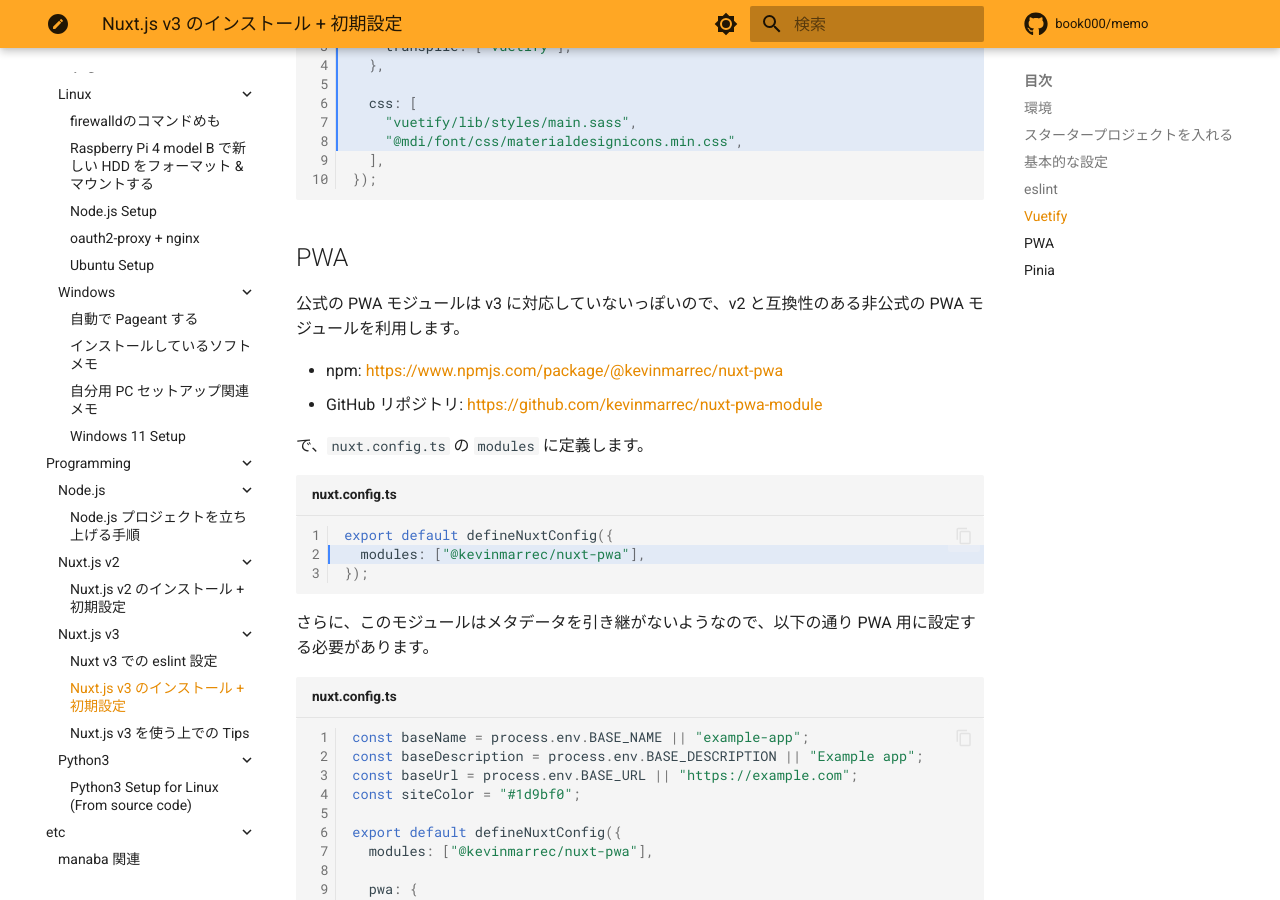
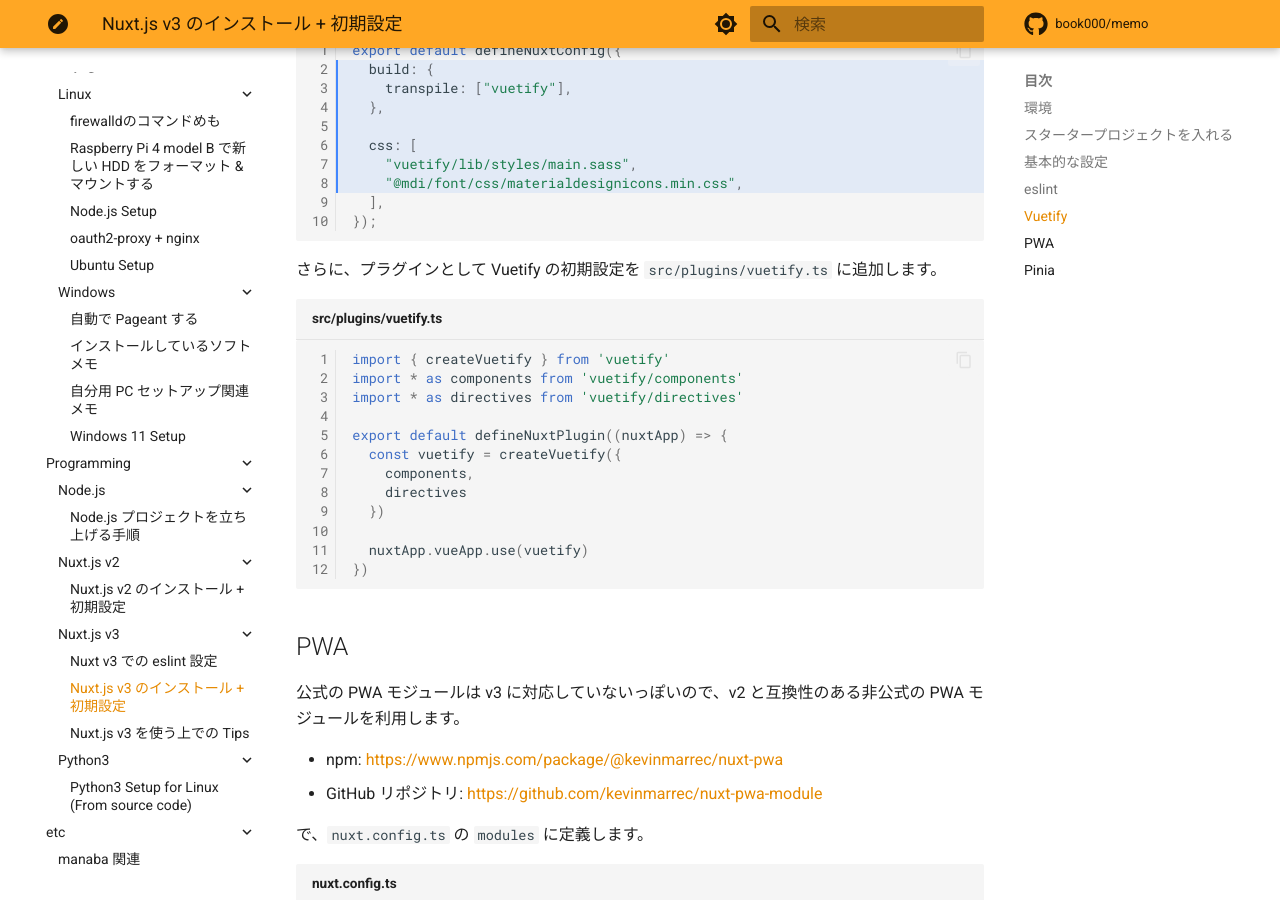
Before and after one commit to book000/memo, an MkDocs documentation site: the page built from docs/programming/nuxtjs3/installation.md, in a window 1280 px wide and 900 px high, scrolled down 4403 px. Built offline with MkDocs 1.6.1 and Material for MkDocs 9.7.7, drawn with Linux system fonts in a browser that asks for light colours; comment, search, counter and statistics services are not loaded; some of the changed text lies outside the part shown.

Commit message:
fix: vuetify初期化設定修正

````diff
--- a/docs/programming/nuxtjs3/installation.md
+++ b/docs/programming/nuxtjs3/installation.md
@@ -140,6 +140,8 @@
 });
 ```
 
+`src` ディレクトリに `app.vue` を移動すること。
+
 ## eslint
 
 ```shell
@@ -202,6 +204,23 @@
     "@mdi/font/css/materialdesignicons.min.css",
   ],
 });
+```
+
+さらに、プラグインとして Vuetify の初期設定を `src/plugins/vuetify.ts` に追加します。
+
+```typescript title="src/plugins/vuetify.ts" linenums="1"
+import { createVuetify } from 'vuetify'
+import * as components from 'vuetify/components'
+import * as directives from 'vuetify/directives'
+
+export default defineNuxtPlugin((nuxtApp) => {
+  const vuetify = createVuetify({
+    components,
+    directives
+  })
+
+  nuxtApp.vueApp.use(vuetify)
+})
 ```
 
 ## PWA
````
